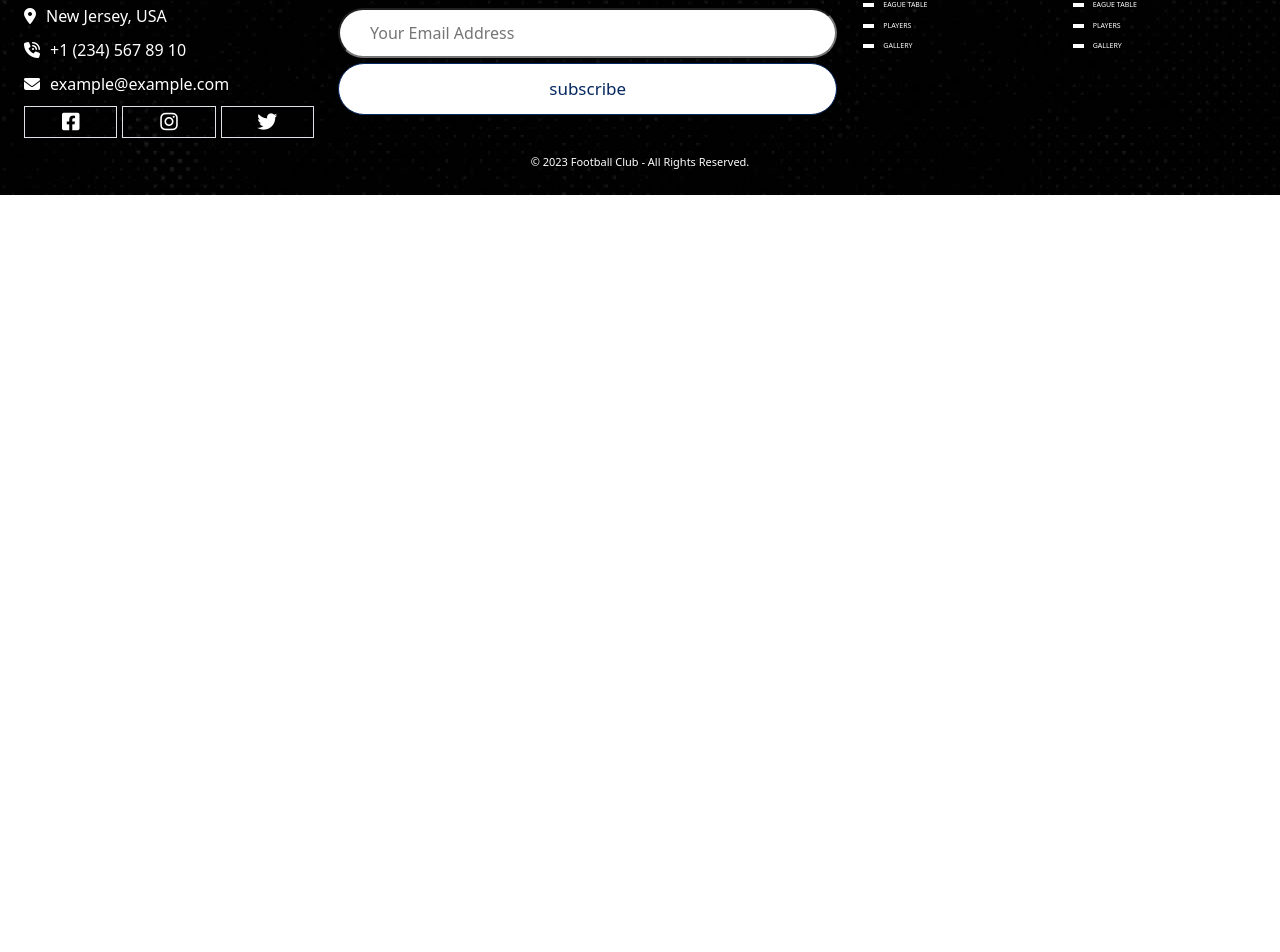
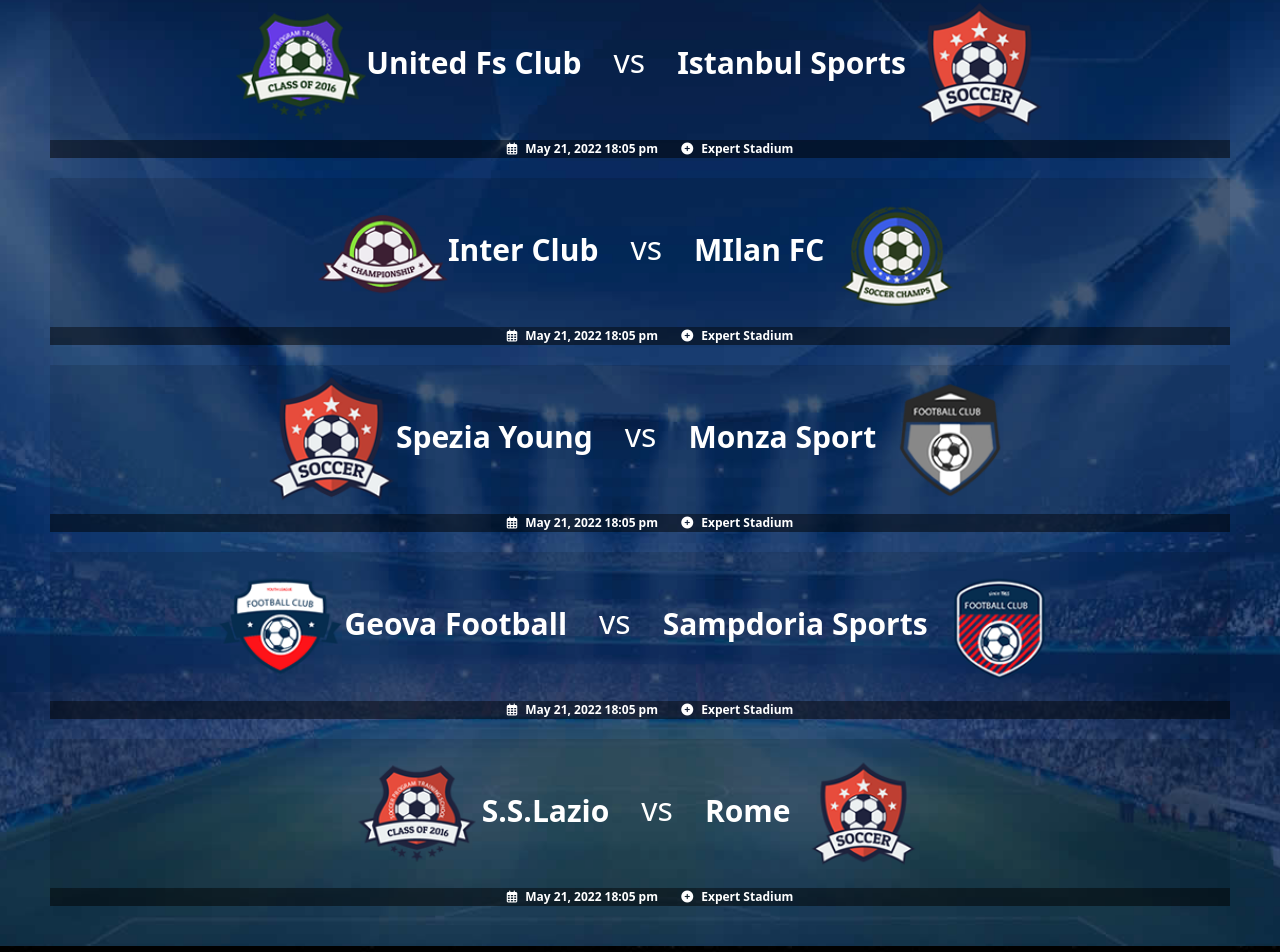
Before and after one commit to maurizio-marotta/proj-html-vuejs, a Vue app in the folder football/: page / in a window 1280 px wide. Shown: the part 577-1529 px from the top of the page. Before the commit the page ends 800 px from the top, so only its background shows below. Built offline with nearby package versions, Linux system fonts and the light colour scheme.

Commit message:
aggiornamento main

```diff
--- a/football/src/components/haeder.vue
+++ b/football/src/components/haeder.vue
@@ -6,7 +6,7 @@ export default {
 
 <template>
   <div class="header">
-    <div class="container ">
+    <div class="container d-flex ">
       <div class="top-bar">
         <a href="" class="logo sponsor"><img src="../assets/sponsor1.png" alt=""></a>
         <a href="" class="logo sponsor"><img src="../assets/sponsor2.png" alt=""></a>
@@ -40,6 +40,10 @@ export default {
   height: 30%;
 }
 
+.top-bar{
+  margin-left: -110px;
+}
+
 .sponsor{
   margin-top: 5%;
 }
@@ -58,6 +62,7 @@ export default {
 }
 
 .bottom-bar{
+  margin: 0, auto;
   padding: 15px;
   display: flex;
   align-items: center;
@@ -65,6 +70,7 @@ export default {
 }
 
 .bottom-bar a{
+  margin: 0px 30px 0px 30px;
   font-weight: bold;
   display: block;
   padding: 10px;
--- a/football/src/components/main-container/calendar.vue
+++ b/football/src/components/main-container/calendar.vue
@@ -5,11 +5,135 @@ export default {
 }
 </script>
 <template>
-  <div>
-    <h2>Upcoming Matchs</h2>
+  <div class="back">
+    <div class="title">
+      <h2 class="text-center color-white">Upcoming Matchs</h2>
+    </div>
+    <div class="play">
+      <div class="container-top">
+        <div class="row justify-content-md-center">
+          <span class="col-md-auto"><img src="../../assets/club-2.png" alt="club"><strong>United Fs Club</strong> </span>
+          <h2 class="col-md-auto" >vs</h2>
+          <span class="col-md-auto"><strong>Istanbul Sports </strong> <img src="../../assets/club-1.png" alt="club"></span>
+        </div>
+      </div>
+      <div class="container-bottom">
+        <span><strong>
+          <i class="fa-sharp fa-regular fa-calendar-days"></i> May 21, 2022 18:05 pm
+          <i class="fa-solid fa-circle-plus"></i> Expert Stadium </strong>
+        </span>
+      </div>
+    </div>
+    <div class="play">
+      <div class="container-top">
+        <div class="row justify-content-md-center">
+          <span class="col-md-auto"><img src="../../assets/club-3.png" alt="club"><strong>Inter Club</strong> </span>
+          <h2 class="col-md-auto" >vs</h2>
+          <span class="col-md-auto"><strong>MIlan FC</strong> <img src="../../assets/club-4.png" alt="club"></span>
+        </div>
+      </div>
+      <div class="container-bottom">
+        <span><strong>
+          <i class="fa-sharp fa-regular fa-calendar-days"></i> May 21, 2022 18:05 pm
+          <i class="fa-solid fa-circle-plus"></i> Expert Stadium </strong>
+        </span>
+      </div>
+    </div>
+    <div class="play">
+      <div class="container-top">
+        <div class="row justify-content-md-center">
+          <span class="col-md-auto"><img src="../../assets/club-1.png" alt="club"><strong>Spezia Young</strong> </span>
+          <h2 class="col-md-auto" >vs</h2>
+          <span class="col-md-auto"><strong>Monza Sport</strong> <img src="../../assets/club-6.png" alt="club"></span>
+        </div>
+      </div>
+      <div class="container-bottom">
+        <span><strong>
+          <i class="fa-sharp fa-regular fa-calendar-days"></i> May 21, 2022 18:05 pm
+          <i class="fa-solid fa-circle-plus"></i> Expert Stadium </strong>
+        </span>
+      </div>
+    </div>
+    <div class="play">
+      <div class="container-top">
+        <div class="row justify-content-md-center">
+          <span class="col-md-auto"><img src="../../assets/club-7.png" alt="club"><strong>Geova Football</strong> </span>
+          <h2 class="col-md-auto" >vs</h2>
+          <span class="col-md-auto"><strong>Sampdoria Sports </strong> <img src="../../assets/club-8.png" alt="club"></span>
+        </div>
+      </div>
+      <div class="container-bottom">
+        <span><strong>
+          <i class="fa-sharp fa-regular fa-calendar-days"></i> May 21, 2022 18:05 pm
+          <i class="fa-solid fa-circle-plus"></i> Expert Stadium </strong>
+        </span>
+      </div>
+    </div>
+    <div class="play">
+      <div class="container-top">
+        <div class="row justify-content-md-center">
+          <span class="col-md-auto"><img src="../../assets/club-9.png" alt="club"><strong>S.S.Lazio</strong> </span>
+          <h2 class="col-md-auto" >vs</h2>
+          <span class="col-md-auto"><strong>Rome</strong> <img src="../../assets/club-11.png" alt="club"></span>
+        </div>
+      </div>
+      <div class="container-bottom">
+        <span><strong>
+          <i class="fa-sharp fa-regular fa-calendar-days"></i> May 21, 2022 18:05 pm
+          <i class="fa-solid fa-circle-plus"></i> Expert Stadium </strong>
+        </span>
+      </div>
+    </div>
   </div>
 </template>
 
 <style lang="scss" scoped>
+  .back{
+    color: white;
+    padding: 20px;
+    background-image: url(../../assets/saha.jpg);
+    background-repeat: no-repeat;
+    background-position: center;
+    background-size: auto 100%;
+}
+    h2{
+      padding: 20px;
+    }
+    .container-top{
+      margin: 0 15px 0px;
+    .row{
+      background-color: rgba(0, 0, 0, 0.123);
+      font-size: 30px;
+      text-align: center;
+      display: flex;
+      flex-wrap: wrap;
+      justify-content: center;
+      align-items: center;
+      margin: 0 15px 0px;
+        span{
+          img{
+            width: 130px;
+          }
+        }
+    }
+  }
+  .play{
+    margin-top: 20px;
+    margin-bottom: 20px;
+  }
+  .container-bottom{
+    background-color: rgba(0, 0, 0, 0.507);
+    margin: 0 30px 0px;
+    display: flex;
+    justify-content: center;
+    font-size: 12px;
+    span{
+      margin: 0 15px 0px;
+      i{
+        margin-right: 5px;
+        margin-left: 20px;
+      }
+    }
+  }
 
 </style>
```
